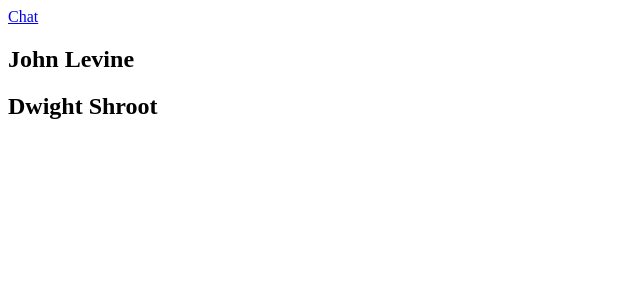
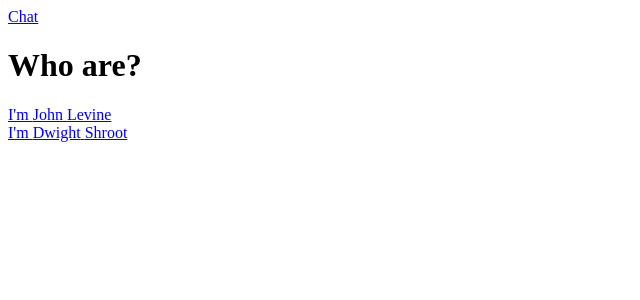
Before and after one commit to RomanSyt/real-time-chat-website, a Next.js app: page /users in a window 1280 px wide. Shown: the top 300 px of the page, without its empty margins (0-640 px from the left). Built offline with nearby package versions, Linux system fonts and the light colour scheme; data requests are answered from the project's data file.

Commit message:
feat: add link on users page

```diff
--- a/src/app/components/Users/index.tsx
+++ b/src/app/components/Users/index.tsx
@@ -1,13 +1,15 @@
 import { fetchUsers } from "@/lib/fetchUsers";
+
+import Link from "next/link";
 
 const Users = async () => {
   const users = await fetchUsers();
 
   return users.map(({ id, name, last_name }) => (
     <div key={id}>
-      <h2>
-        {name} {last_name}
-      </h2>
+      <Link href={`/users/${id}`}>
+        I'm {name} {last_name}
+      </Link>
     </div>
   ));
 };
--- a/src/app/users/page.tsx
+++ b/src/app/users/page.tsx
@@ -3,6 +3,7 @@
 const UsersPage = () => {
   return (
     <main>
+      <h1>Who are?</h1>
       <Users />
     </main>
   );
```
